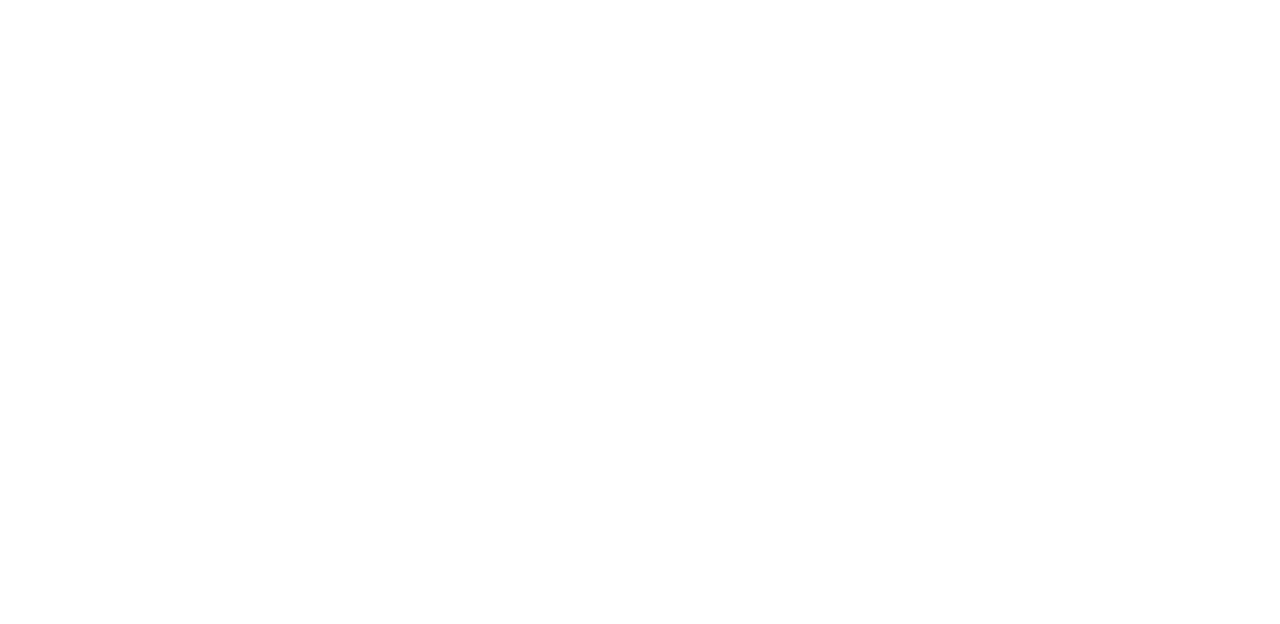
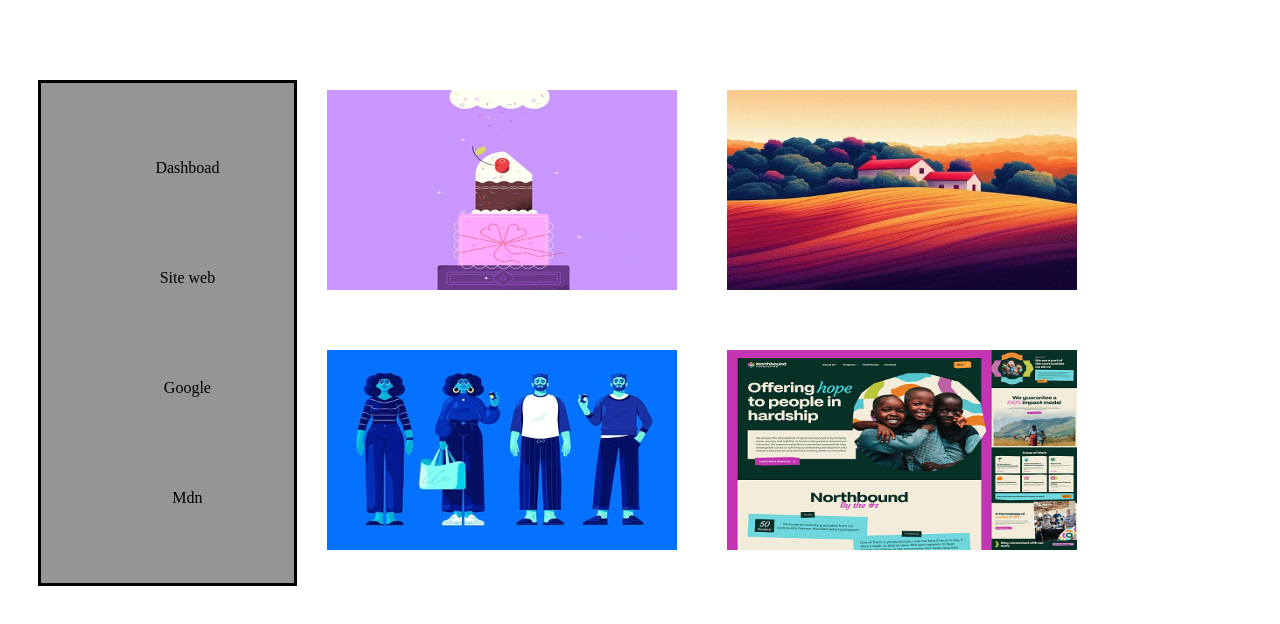
Before and after one commit to adenadams20/projet-collab, a plain HTML site: page index.html in a window 1280 px wide. Drawn offline with Linux system fonts and the light colour scheme.

Commit message:
premier commit

```diff
--- a/index.css
+++ b/index.css
@@ -0,0 +1,32 @@
+.list
+
+{
+    height: 500px;
+    width: 20%;
+    border: solid;
+    display: flex;
+    flex-direction: column;
+    justify-content: space-evenly;
+    align-items: center;
+    margin-left: 30px;
+    background-color: rgba(128, 128, 128, 0.836);
+}
+.container
+{
+    display: flex;
+    margin-top: 80px;
+}
+.tof
+{
+    display: grid;
+    grid-template-columns: 390px 100px;
+    grid-template-rows: 250px 100px;
+    gap: 10px;
+    margin-top: 10px;
+    margin-left: 30px;
+}
+img
+{
+    width: 350px;
+    height: 200px;
+}
--- a/index.html
+++ b/index.html
@@ -4,8 +4,29 @@
     <meta charset="UTF-8">
     <meta name="viewport" content="width=device-width, initial-scale=1.0">
     <title>Document</title>
+    <link rel="stylesheet" href="index.css">
 </head>
 <body>
 
+    <div class="container">
+        <div class="list">
+
+            <ol>Dashboad</ol>
+            <ol>Site web</ol>
+            <ol>Google</ol>
+            <ol>Mdn</ol>
+
+
+        </div>
+        <div class="tof">
+
+            <img src="original-15e78187bde75e4a44e23af60881b5fd.webp" alt="">
+            <img src="original-18da341d435ed673fdb31dc3a202a221.webp" alt="">
+            <img src="original-25f497d110564b50cab57443e81aef37.webp" alt="">
+            <img src="original-44e4280ad89929c5879abdbcd3d6fbcc.jpg" alt="">
+
+        </div>
+    </div>
+
 </body>
 </html>
```
Also changed, not shown: original-15e78187bde75e4a44e23af60881b5fd.webp (added), original-18da341d435ed673fdb31dc3a202a221.webp (added), original-25f497d110564b50cab57443e81aef37.webp (added), original-44e4280ad89929c5879abdbcd3d6fbcc.jpg (added).
